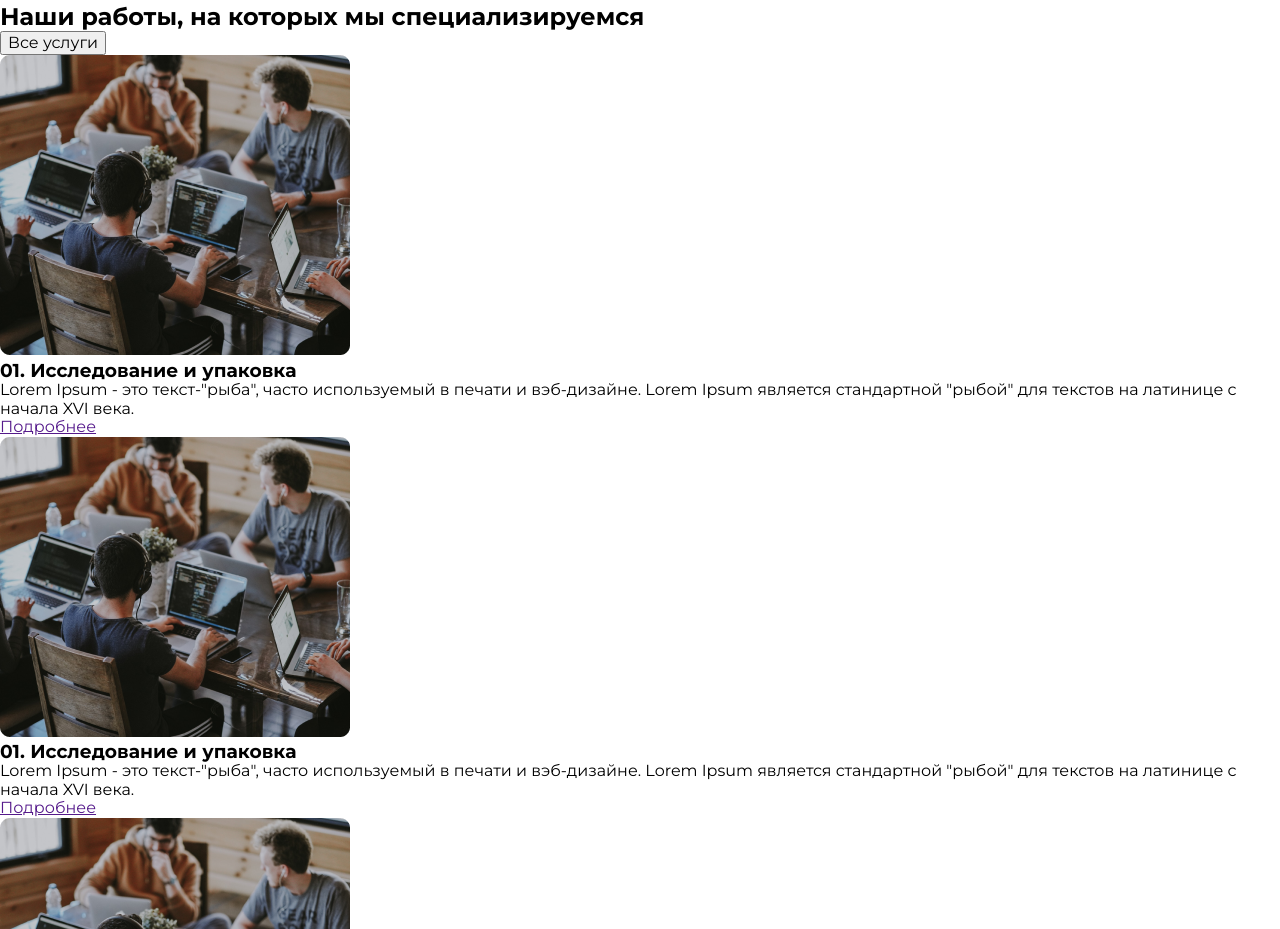
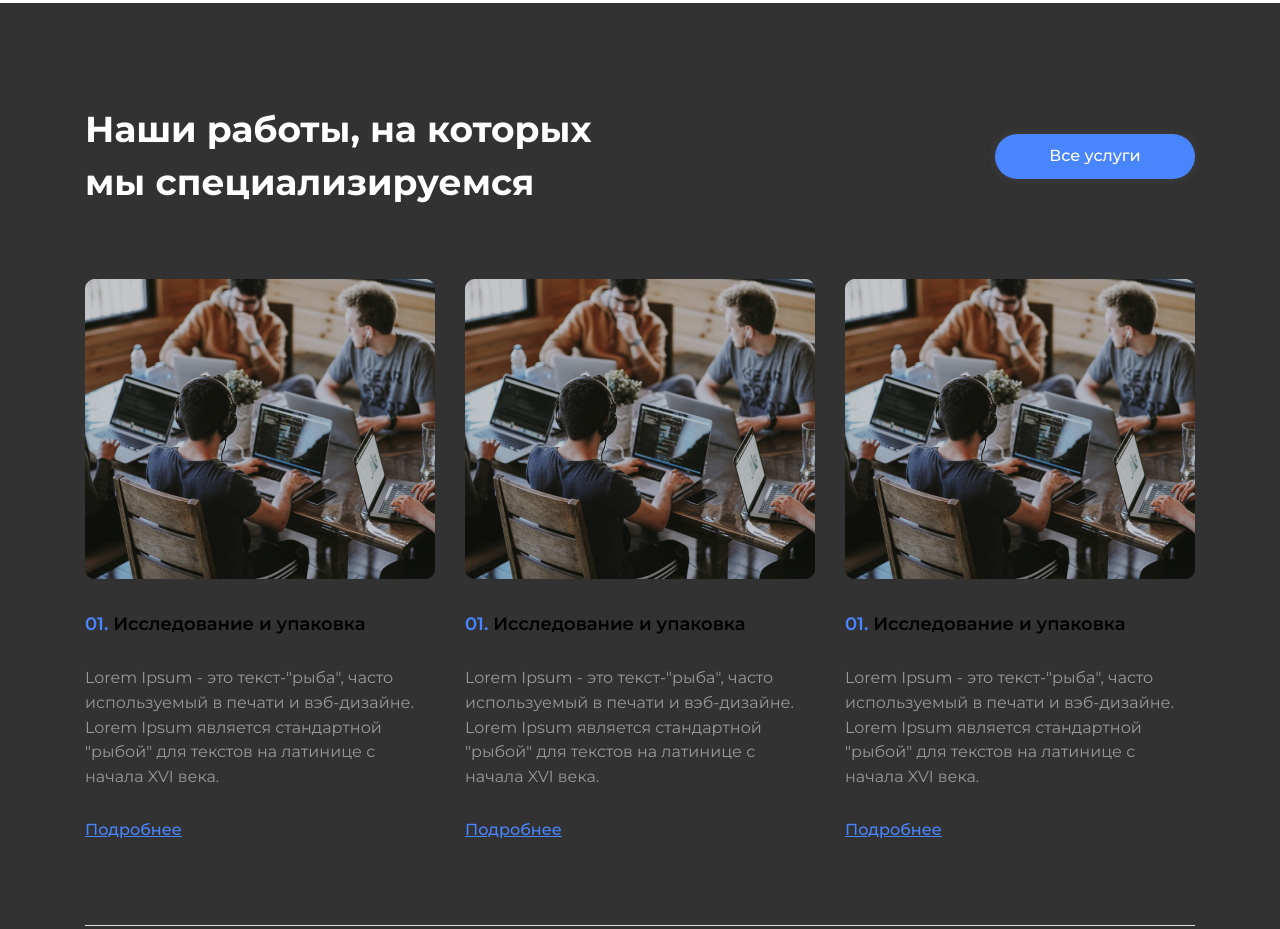
Before and after one commit to riko1212/blend-54-1, a plain HTML site: page index.html in a window 1280 px wide. Shown: the part 2412-3341 px from the top of the page. Drawn offline with nearby package versions, Linux system fonts and the light colour scheme.

Commit message:
add works section

```diff
--- a/css/style.css
+++ b/css/style.css
@@ -206,3 +206,81 @@ body {
     line-height: 1.56;
     color: var(--main-text-color);
 }
+
+/* WORKS */
+
+.works {
+  padding-top: 100px;
+  padding-bottom: 85px;
+  background-color: #323232;
+}
+.works-title {
+  font-weight: 700;
+font-size: 36px;
+line-height: 1.47;
+color: var(--secondary-title-color);
+width: 540px;
+}
+
+.works-btn {
+  font-weight: 500;
+  font-size: 16px;
+  line-height: 1.25;
+  color: var(--secondary-title-color);
+  background-color: var(--accent-color);
+  min-width: 200px;
+  height: 45px;
+  border: none;
+  box-shadow: 0px 0px 10px rgba(111, 111, 111, 0.25);
+  border-radius: 30px;
+}
+
+.works-head {
+  display: flex;
+  align-items: center;
+  justify-content: space-between;
+  margin-bottom: 70px;
+}
+
+.works-list  {
+display: flex;
+border-bottom: 1px solid  #E0E0E0;
+padding-bottom: 85px;
+}
+
+.works-item:not(:last-child) {
+  margin-right: 30px;
+}
+
+.works-item {
+  width: 350px;
+}
+
+.works-item-title{
+font-weight: 600;
+font-size: 18px;
+line-height: 1.22;
+margin-top: 30px;
+margin-bottom: 30px;
+color: var(--third-title-color);
+}
+
+.numbers {
+  color: var(--accent-color);
+}
+.works-item-text {
+font-weight: 400;
+font-size: 16px;
+line-height: 1.56;
+color: var(--main-text-color);
+margin-bottom: 30px;
+}
+
+.works-item-link {
+font-weight: 500;
+font-size: 16px;
+line-height: 1.25;
+
+text-decoration-line: underline;
+color: var(--accent-color);
+}
--- a/index.html
+++ b/index.html
@@ -89,7 +89,7 @@
               </p>
             </li>
           </ul>
-          <button class="hero-btn" type="button">Все услуги</button>
+          <button class="hero-btn btn" type="button">Все услуги</button>
         </div>
       </section>
       <!-- про нас -->
@@ -133,41 +133,46 @@
           </ul>
         </div>
       </section>
-      <section>
-        <h2>Наши работы, на которых мы специализируемся</h2>
-        <button type="button">Все услуги</button>
-        <ul>
-          <li>
+      <section class="works">
+        <div class="container">
+           <div class="works-head">
+                <h2 class="works-title">Наши работы, на которых мы специализируемся</h2>
+        <button class="works-btn" type="button">Все услуги</button>
+           </div>
+        <ul class="works-list list">
+          <li class="works-item">
             <img src="./images/works.png" alt="works prossesing" />
-            <h3><span>01.</span> Исследование и упаковка</h3>
-            <p>
+            <h3 class="works-item-title"><span class="numbers">01.</span> Исследование и упаковка</h3>
+            <p class="works-item-text">
               Lorem Ipsum - это текст-"рыба", часто используемый в печати и
               вэб-дизайне. Lorem Ipsum является стандартной "рыбой" для текстов
               на латинице с начала XVI века.
             </p>
-            <a href="">Подробнее</a>
+            <a href="" class="works-item-link">Подробнее</a>
           </li>
-          <li>
+          <li class="works-item">
             <img src="./images/works.png" alt="works prossesing" />
-            <h3><span>01.</span> Исследование и упаковка</h3>
-            <p>
+            <h3 class="works-item-title"><span class="numbers">01.</span> Исследование и упаковка</h3>
+            <p class="works-item-text">
               Lorem Ipsum - это текст-"рыба", часто используемый в печати и
               вэб-дизайне. Lorem Ipsum является стандартной "рыбой" для текстов
               на латинице с начала XVI века.
             </p>
-            <a href="">Подробнее</a>
+            <a href="" class="works-item-link">Подробнее</a>
           </li>
-          <li>
+          <li class="works-item">
             <img src="./images/works.png" alt="works prossesing" />
-            <h3><span>01.</span> Исследование и упаковка</h3>
-            <p>
+            <h3 class="works-item-title"><span class="numbers">01.</span> Исследование и упаковка</h3>
+            <p class="works-item-text">
               Lorem Ipsum - это текст-"рыба", часто используемый в печати и
               вэб-дизайне. Lorem Ipsum является стандартной "рыбой" для текстов
               на латинице с начала XVI века.
             </p>
-            <a href="">Подробнее</a>
+            <a href="" class="works-item-link">Подробнее</a>
           </li>
+
         </ul>
+        </div>
       </section>
       <section>
         <h2>Наши проекты</h2>
```
